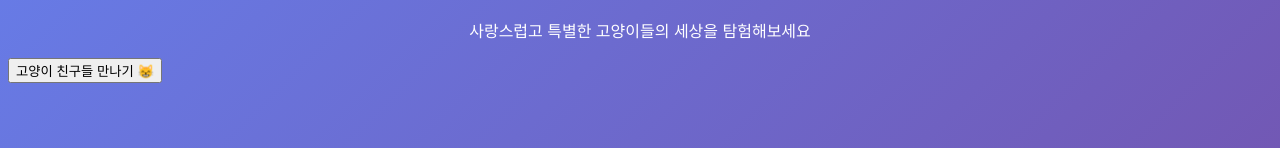
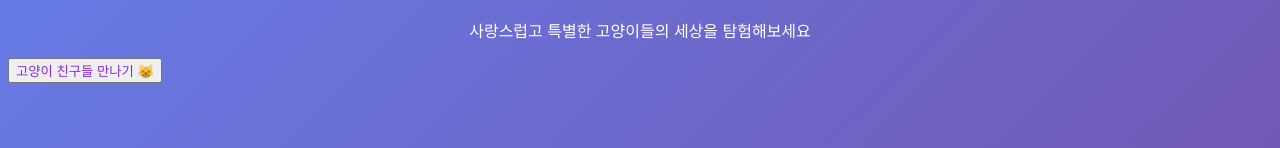
Before and after one commit to tk-206/html-practice, a plain HTML site: page cat/catMain.html in a window 1280 px wide. Shown: the part 136-284 px from the top of the page. Drawn offline with Linux system fonts and the light colour scheme.

Commit message:
버튼 컬러 변경

```diff
--- a/cat/styles/style.css
+++ b/cat/styles/style.css
@@ -198,7 +198,9 @@ table tr:hover {
     background: #da190b;
 }
 
-
+.cat-button {
+    color: blueviolet
+}
 
 /* 폼 스타일 */
 .form-container {
```
